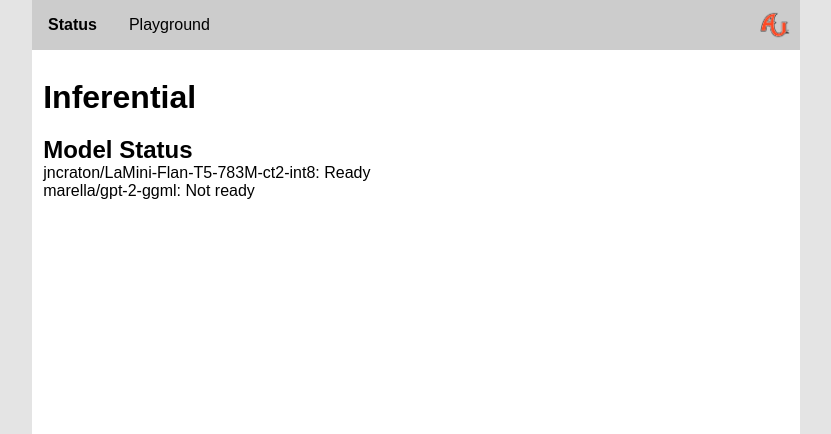
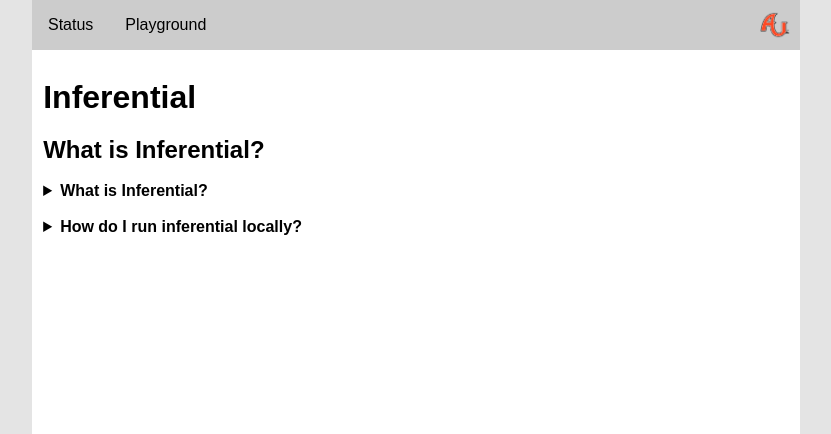
Before and after one commit to jncraton/inferential, a Flask app: page / in a window 1280 px wide. Shown: the top 434 px of the page, without its empty margins (224-1055 px from the left). Run offline with Flask 3, Linux system fonts and the light colour scheme.

Commit message:
Basic Landing Page (#93)
Created a basic landing page
Added documentation on landing page
Added hyperlink to logo

````diff
--- a/app.py
+++ b/app.py
@@ -5,8 +5,14 @@
 app = Flask(__name__)
 
 
+# Landing page
+@app.route("/")
+def landing_page():
+    return render_template("landing.html", logo=config["logo"])
+
+
 # Loading page
-@app.route("/")
+@app.route("/status")
 def loading_page():
     return render_template("status.html", logo=config["logo"])
 
@@ -33,7 +39,8 @@
     if query == "":
         return "Error: No prompt was provided.", 400  # 400 Bad Request
     if not model_name in models:
-        return f"Error: Unknown model name '{model_name}'.", 400  # 400 Bad Request
+        # 400 Bad Request
+        return f"Error: Unknown model name '{model_name}'.", 400
     if len(query) >= models[model_name]["maxPromptToken"]:
         return "Error: The prompt was too long.", 413  # 413 Content Too Large
     if not "model" in models[model_name]:
--- a/templates/index.html
+++ b/templates/index.html
@@ -17,8 +17,10 @@
   <body>
     <nav>
       <ul>
-        <li><a href="/">Status</a></li>
+        <li><a href="/status">Status</a></li>
         <li><a href="/playground" class="nav-active">Playground</a></li>
+        <nav>
+          <a href="/">
             {% if logo[0:6] == "/logos" %}
             <img
               src="{{ url_for('static', filename=logo) }}"
@@ -28,6 +30,8 @@
             {% else %}
             <img src="{{ logo }}" alt="logo" class="body_logo" />
             {% endif %}
+          </a>
+        </nav>
       </ul>
     </nav>
 
--- /dev/null
+++ b/templates/landing.html
@@ -0,0 +1,121 @@
+<!doctype html>
+<html>
+  <head>
+    <title>Inferential - Status</title>
+    <meta http-equiv="Content-Type" content="text/html;charset=UTF-8" />
+    <meta name="viewport" content="width=device-width, initial-scale=1.0" />
+    {% if logo[0:6] == "/logos" %}
+    <link rel="icon" href="{{ url_for('static', filename=logo) }}" />
+    {% else %}
+    <link rel="icon" type="image/png" href="{{ logo }}" class="icon" />
+    {% endif %}
+    <meta name="theme-color" content="#00ff00" />
+    <link rel="stylesheet" type="text/css" href="/static/style.css" />
+  </head>
+
+  <body>
+    <nav>
+      <ul>
+        <li><a href="/status">Status</a></li>
+        <li><a href="/playground">Playground</a></li>
+        <nav>
+          <a href="/">
+            {% if logo[0:6] == "/logos" %}
+            <img
+              src="{{ url_for('static', filename=logo) }}"
+              alt="logo"
+              class="body_logo"
+            />
+            {% else %}
+            <img src="{{ logo }}" alt="logo" class="body_logo" />
+            {% endif %}
+          </a>
+        </nav>
+      </ul>
+    </nav>
+
+    <main>
+      <h1>Inferential</h1>
+      <h2>What is Inferential?</h2>
+      <br />
+      <details>
+        <summary><b>What is Inferential?</b></summary>
+        Inferential is a web application that houses several large language
+        models to run them locally.
+        <br />
+        <br />
+        This project helps those at a beginner programming level understand the
+        fundamentals of large language models, tokenization, and API's. This web
+        application follows an encoder-decoder format where a query is sent to
+        the API where it will encode the query into tokens, generate a response
+        in tokens, and then decode those tokens into readable text.
+      </details>
+      <br />
+      <details>
+        <summary><b>How do I run inferential locally?</b></summary>
+        Clone the git repository
+        <br />
+        <br />
+        ```sh
+        <br />
+        git clone git@github.com:jncraton/inferential.git
+        <br />
+        ```
+        <br />
+        <br />
+        ```sh
+        <br />
+        pip install requirements.txt
+        <br />
+        ```
+        <br />
+        <br />
+        If pip install does not work here is the alternative
+        <br />
+        <br />
+        ```sh
+        <br />
+        python -m pip install requirements.txt
+        <br />
+        ```
+        <br />
+        <br />
+        Run the web application
+        <br />
+        <br />
+        ```sh
+        <br />
+        flask run
+        <br />
+        ```
+        <br />
+        <br />
+        If this does not work here is the alternative
+        <br />
+        <br />
+        ```sh
+        <br />
+        python -m flask run
+        <br />
+        ```
+        <br />
+        <br />
+        Basic python script to communicate with the API
+        <br />
+        <br />
+        ```python
+        <br />
+        import requests
+        <br />
+        print(requests.get("http://127.0.0.1:5000/api?input=Where is
+        Paris").text)
+        <br />
+        # Returns a json object with the following response
+        <br />
+        '{"data":"Paris is located in France."}'
+      </details>
+    </main>
+
+    <footer>Made by students of Anderson University</footer>
+  </body>
+</html>
--- a/templates/status.html
+++ b/templates/status.html
@@ -17,8 +17,10 @@
   <body>
     <nav>
       <ul>
-        <li><a href="/" class="nav-active">Status</a></li>
+        <li><a href="/status" class="nav-active">Status</a></li>
         <li><a href="/playground">Playground</a></li>
+        <nav>
+          <a href="/">
             {% if logo[0:6] == "/logos" %}
             <img
               src="{{ url_for('static', filename=logo) }}"
@@ -28,6 +30,8 @@
             {% else %}
             <img src="{{ logo }}" alt="logo" class="body_logo" />
             {% endif %}
+          </a>
+        </nav>
       </ul>
     </nav>
 
--- a/test_main.py
+++ b/test_main.py
@@ -138,7 +138,7 @@
     """This test makes sure the nav bar works by testing the first navigation link on the playground"""
     page.goto("http://127.0.0.1:5000/playground")
     page.query_selector("nav li:first-child a").click()
-    assert page.url == "http://127.0.0.1:5000/"
+    assert page.url == "http://127.0.0.1:5000/status"
 
 
 def test_logo_appears(page: Page):
````
Lines whose indentation alone changed are shown as unchanged.
